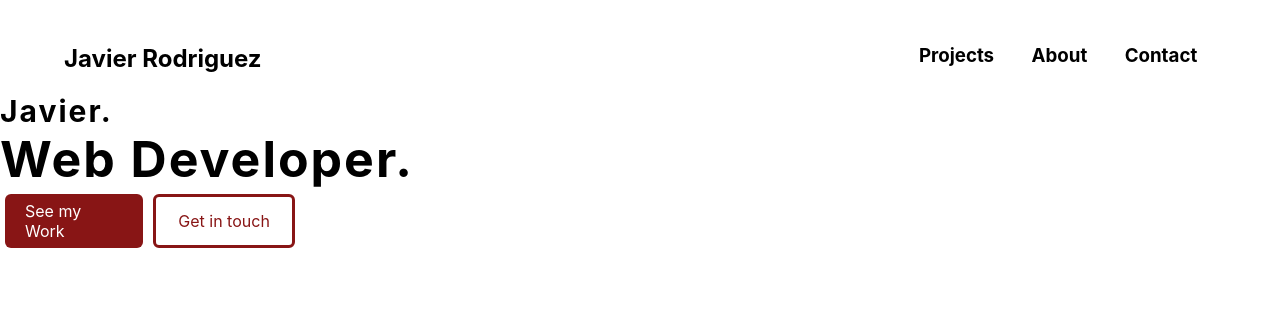
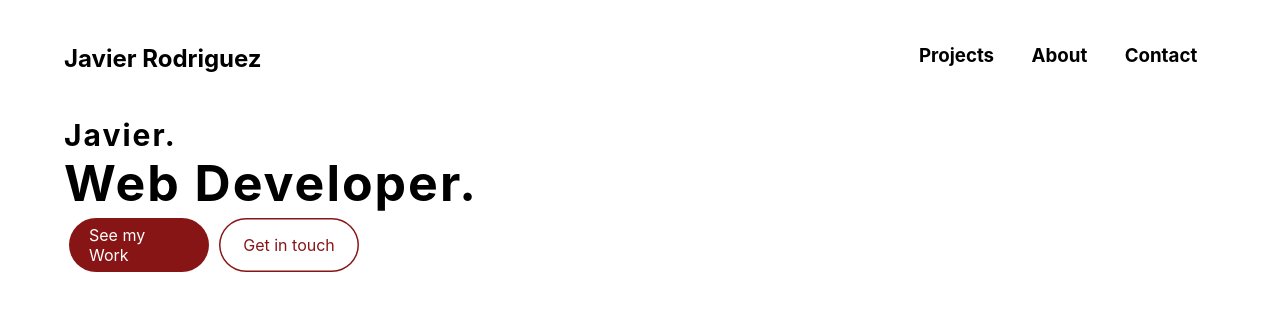
Before and after one commit to RodrJavi/my-website, a Next.js app: page / in a window 1280 px wide. Shown: the top 310 px of the page. Built offline with nearby package versions, Linux system fonts and the light colour scheme; some icons are missing.

Commit message:
pc transfer 6/22

```diff
--- a/components/Intro.js
+++ b/components/Intro.js
@@ -1,8 +1,9 @@
 import React from "react";
 import Button from "./Button"
+import {Icon} from "@iconify/react"
 
 const Intro = () => {
-  return <div>
+  return <div className="hero-container">
     <div className="hero-card">
       <span className="hero-name">Javier.</span>
       <span className="hero">Web Developer.</span>
@@ -13,6 +14,12 @@ const Intro = () => {
       <Button text="Get in touch" outline="outline"></Button>
     </div>
 
+    <div>
+    <Icon className="icons" icon="mdi:github"></Icon>
+    <Icon className="icons" icon="mdi:linkedin"></Icon>
+    <Icon className="icons" icon="mdi:instagram"></Icon>
+    </div>
+
   </div>;
 };
 
--- a/package.json
+++ b/package.json
@@ -14,6 +14,7 @@
     "react-dom": "18.2.0"
   },
   "devDependencies": {
+    "@iconify/react": "^3.2.2",
     "eslint": "8.18.0",
     "eslint-config-next": "12.1.6"
   }
--- a/styles/globals.css
+++ b/styles/globals.css
@@ -17,6 +17,10 @@ a {
 
 * {
   box-sizing: border-box;
+}
+
+.hero-container {
+  margin: 1.5em 0 0 4em;
 }
 
 .header-left {
@@ -55,7 +59,7 @@ h3 {
   align-items: center;
   background-color: var(--main-red);
   color: white;
-  border-radius: 6px;
+  border-radius: 30px;
   padding: 7px 20px;
   margin: 5px;
   width: 100%;
@@ -67,8 +71,9 @@ h3 {
   align-items: center;
   background-color: white;
   color:  var(--main-red);
-  border: 3px solid var(--main-red);
-  border-radius: 6px;
+  box-shadow: inset 0px 0px 0px 1.5px var(--main-red);
+  border-radius: 30px;
+  box-sizing: border-box;
   padding: 7px 20px;
   margin: 5px;
   width: 100%;
@@ -90,3 +95,8 @@ h3 {
   font-size: 50px;
   font-weight: bold;
 }
+
+.icons {
+  height: 30px;
+  width: 30px;
+}
```
Also changed, not shown: 1 other file (tests, documents, lock files or other folders).
